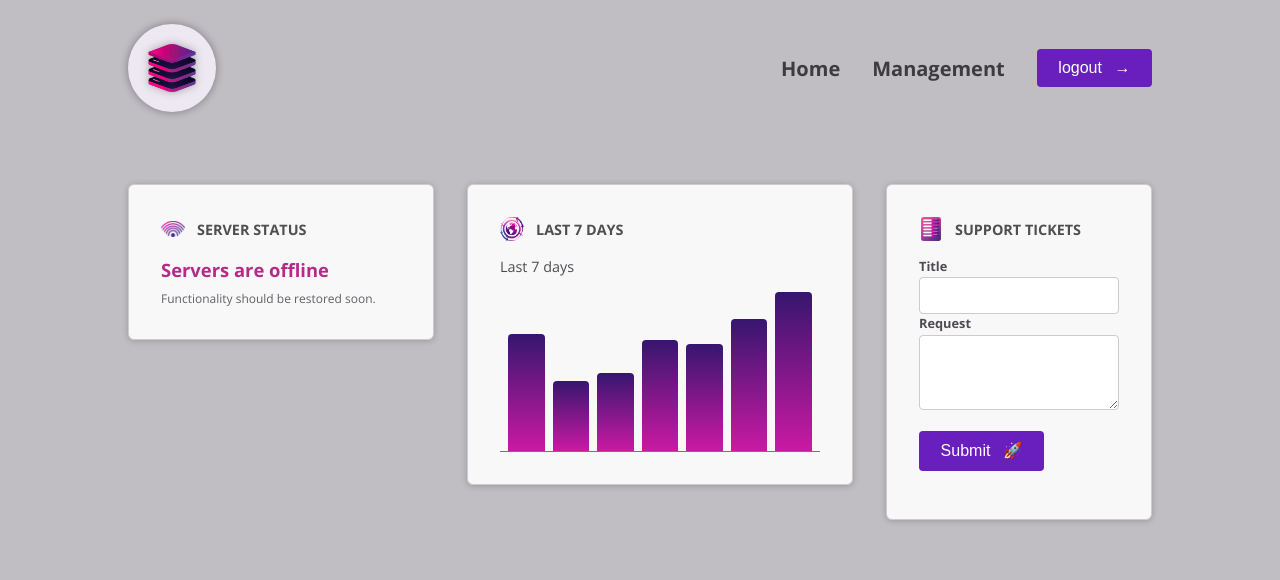
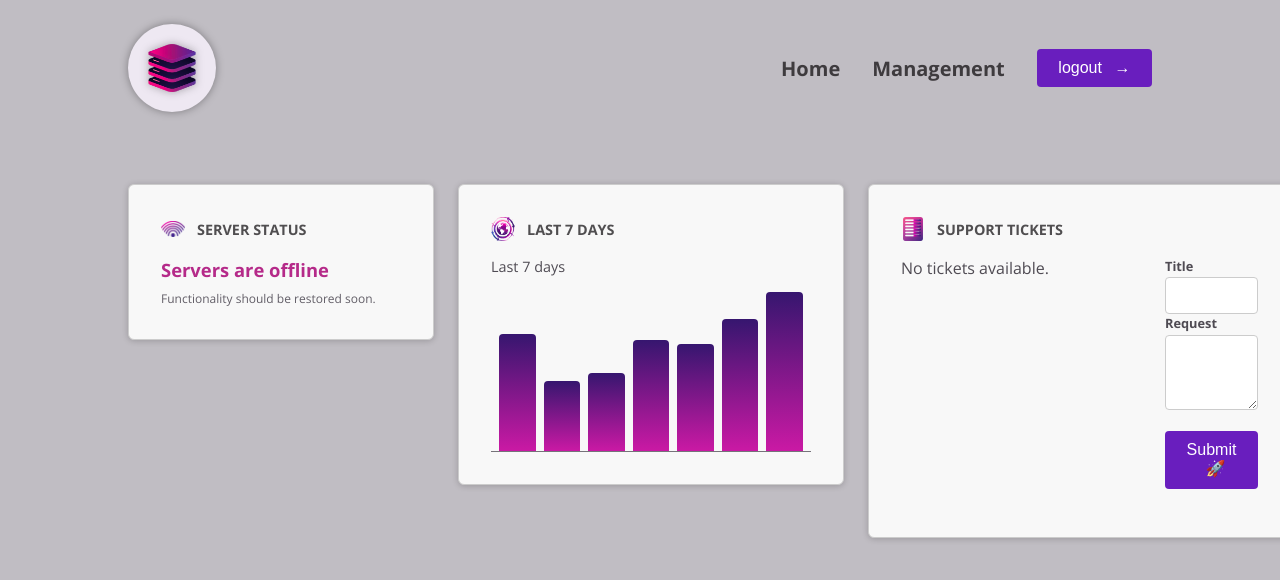
Before and after one commit to feihuan1/Angular-Admin-Desk-App, an Angular app: page / in a window 1280 px wide. Shown: the top 580 px of the page. Built offline with nearby package versions, Linux system fonts and the light colour scheme.

Commit message:
component deep dive

```diff
--- a/src/app/dashboard/tickets/new-ticket/new-ticket.component.html
+++ b/src/app/dashboard/tickets/new-ticket/new-ticket.component.html
@@ -1,10 +1,10 @@
 <form (ngSubmit)="onSubmit(titleInput.value, textInput.value)" #form>
   <app-control lable="Title">
     <!-- template variable start with # , pass in onsubmit can get it from ts file-->
-    <input name="title" id="title" #titleInput #input />
+    <input name="title" id="title" #titleInput #input [(ngModel)]="enteredTitle" />
   </app-control>
   <app-control lable="Request">
-    <textarea name="request" id="request" rows="3" #textInput #input></textarea>
+    <textarea name="request" id="request" rows="3" #textInput #input [(ngModel)]="enteredText"></textarea>
   </app-control>
   <p>
     <!-- template variable will point to the component it selected like below -->
--- a/src/app/dashboard/tickets/new-ticket/new-ticket.component.ts
+++ b/src/app/dashboard/tickets/new-ticket/new-ticket.component.ts
@@ -1,4 +1,4 @@
-import { AfterViewInit, Component, ElementRef, OnInit, viewChild, ViewChild, ViewChildren } from '@angular/core';
+import { AfterViewInit, Component, ElementRef, EventEmitter, OnInit, output, Output, viewChild, ViewChild, ViewChildren } from '@angular/core';
 import { ButtonComponent } from "../../../shared/button/button.component";
 import { ControlComponent } from "../../../shared/control/control.component";
 import { FormsModule } from '@angular/forms';
@@ -12,21 +12,30 @@ import { FormsModule } from '@angular/forms';
 })
 export class NewTicketComponent implements AfterViewInit, OnInit {
 
-  // @ViewChild("form") form?: ElementRef<HTMLFormElement>
-  private form = viewChild.required<ElementRef<HTMLFormElement>>("form")
+  @ViewChild("form") form?: ElementRef<HTMLFormElement>
+  // private form = viewChild.required<ElementRef<HTMLFormElement>>("form")
+
+  enteredTitle = ''
+  enteredText = ''
+  // @Output() add = new EventEmitter<{title: string; text: string}>()
+  add = output<{title: string; text: string}>()
 
   ngOnInit(): void {
     // console.log("init")
-    // console.log(this.form().nativeElement)
+    // console.log(this.form.nativeElement)
   }
   ngAfterViewInit(): void {
     // console.log("after view init")
-    // console.log(this.form().nativeElement)
+    // console.log(this.form.nativeElement)
   }
 
   onSubmit(title: string, ticketText: string, ) {
     // console.log(title)
     // console.log(ticketText)
-    // this.form().nativeElement.reset()
+    // this.add.emit({title: title, text: ticketText})
+    this.add.emit({title: this.enteredTitle, text: this.enteredText})
+    // this.form?.nativeElement.reset()
+    this.enteredText = ''
+    this.enteredTitle = ''
   }
 }
--- a/src/app/dashboard/tickets/ticket/ticket.component.css
+++ b/src/app/dashboard/tickets/ticket/ticket.component.css
@@ -0,0 +1,73 @@
+article {
+    border-radius: 4px;
+    background-color: #59555f;
+    color: #ded8e6;
+  }
+
+  h3 {
+    padding: 0.5rem;
+    margin: 0;
+    font-size: 0.9rem;
+    display: flex;
+    gap: 0.5rem;
+    align-items: center;
+  }
+
+  h3 div {
+    width: 0.9rem;
+    height: 0.9rem;
+    border-radius: 50%;
+  }
+
+  .ticket-open {
+    background-color: #de62e9;
+  }
+
+  .ticket-closed {
+    background-color: #51c788;
+  }
+
+  .text {
+    text-align: left;
+  }
+
+  button {
+    flex: 1;
+    width: 100%;
+    font: inherit;
+    background: transparent;
+    border: none;
+    color: #ded8e6;
+    display: flex;
+    justify-content: space-between;
+    align-items: center;
+  }
+
+  button span:first-child {
+    margin-bottom: 0.1rem;
+  }
+
+  button span:last-child {
+    width: 1rem;
+  }
+
+  p {
+    margin: 0;
+    padding: 1rem;
+    font-size: 0.9rem;
+  }
+
+  p:has(button) {
+    padding-top: 0;
+  }
+
+  p button {
+    padding: 0;
+    width: auto;
+    display: inline;
+    font-size: 0.75rem;
+  }
+
+  p button:hover {
+    color: #ec9fea;
+  }
--- a/src/app/dashboard/tickets/ticket/ticket.component.html
+++ b/src/app/dashboard/tickets/ticket/ticket.component.html
@@ -1 +1,52 @@
-<p>ticket works!</p>
+<article>
+    <h3>
+      <div
+        [class]="{
+          'ticket-open': data().status === 'open',
+          'ticket-closed': data().status === 'closed'
+        }"
+      ></div>
+      <button (click)="onToggleDetails()">
+        <span class="text">{{ data().title }}</span>
+        <span>
+          @if (detailVisible()) {
+          <svg
+            xmlns="http://www.w3.org/2000/svg"
+            fill="none"
+            viewBox="0 0 24 24"
+            stroke-width="1.5"
+            stroke="currentColor"
+            class="w-6 h-6"
+          >
+            <path
+              stroke-linecap="round"
+              stroke-linejoin="round"
+              d="m19.5 8.25-7.5 7.5-7.5-7.5"
+            />
+          </svg>
+
+          } @else {
+          <svg
+            xmlns="http://www.w3.org/2000/svg"
+            viewBox="0 0 24 24"
+            fill="currentColor"
+            class="w-6 h-6"
+          >
+            <path
+              fill-rule="evenodd"
+              d="M11.47 7.72a.75.75 0 0 1 1.06 0l7.5 7.5a.75.75 0 1 1-1.06 1.06L12 9.31l-6.97 6.97a.75.75 0 0 1-1.06-1.06l7.5-7.5Z"
+              clip-rule="evenodd"
+            />
+          </svg>
+          }
+        </span>
+      </button>
+    </h3>
+
+    @if (detailVisible()) {
+    <p>{{ data().request }}</p>
+
+    @if (data().status === 'open') {
+    <p><button (click)="onMarkAsCompleted()">Mark as completed</button></p>
+    } }
+  </article>
--- a/src/app/dashboard/tickets/ticket/ticket.component.ts
+++ b/src/app/dashboard/tickets/ticket/ticket.component.ts
@@ -1,4 +1,5 @@
-import { Component } from '@angular/core';
+import { Component, input, output, signal } from '@angular/core';
+import { Ticket } from './ticket.model';
 
 @Component({
   selector: 'app-ticket',
@@ -8,5 +9,18 @@ import { Component } from '@angular/core';
   styleUrl: './ticket.component.css'
 })
 export class TicketComponent {
+  // alias change the property name outside of conponent
+  data = input.required<Ticket>({alias: 'data'})
+  close = output()
 
+  detailVisible = signal(false)
+
+  onToggleDetails() {
+    // this.detailVisible.set(!this.detailVisible())
+    this.detailVisible.update((wasVisible) => ! wasVisible)
+  }
+
+  onMarkAsCompleted() {
+    this.close.emit()
+  }
 }
--- /dev/null
+++ b/src/app/dashboard/tickets/ticket/ticket.model.ts
@@ -0,0 +1,6 @@
+export interface Ticket {
+    id: string;
+    title: string;
+    request: string;
+    status: 'open' | 'closed';
+}
--- a/src/app/dashboard/tickets/tickets.component.html
+++ b/src/app/dashboard/tickets/tickets.component.html
@@ -1,3 +1,17 @@
+<div>
+  <ul>
+    @for (ticket of tickets; track ticket.id) {
+      <li>
+        <app-ticket [data]="ticket" (close)="onCloseTicket(ticket.id)" />
+        <!-- {{$last}} -->
+        <!-- $last $odd $even $count -->
+      </li>
+    } @empty {
+      <p>No tickets available.</p>
+    }
+  </ul>
+</div>
+
 <div id="new-ticket">
-  <app-new-ticket />
+  <app-new-ticket (add)="onAdd($event)" />
 </div>
--- a/src/app/dashboard/tickets/tickets.component.ts
+++ b/src/app/dashboard/tickets/tickets.component.ts
@@ -1,13 +1,37 @@
 import { Component } from '@angular/core';
 import { NewTicketComponent } from "./new-ticket/new-ticket.component";
+import { Ticket } from './ticket/ticket.model';
+import { TicketComponent } from "./ticket/ticket.component";
+import { tick } from '@angular/core/testing';
 
 @Component({
   selector: 'app-tickets',
   standalone: true,
-  imports: [NewTicketComponent],
+  imports: [NewTicketComponent, TicketComponent],
   templateUrl: './tickets.component.html',
   styleUrl: './tickets.component.css'
 })
 export class TicketsComponent {
+  tickets: Ticket[] = []
 
+
+  onAdd(ticketData: {title: string; text: string}){
+    const ticket: Ticket = {
+      title: ticketData.title,
+      request: ticketData.text,
+      id: Math.random.toString(),
+      status: 'open'
+    }
+
+    this.tickets.push(ticket)
+  }
+
+  onCloseTicket(id: string) {
+    this.tickets = this.tickets.map((ticket) => {
+      if( ticket.id === id) {
+        return {...ticket, status: 'closed'}
+      }
+      return ticket
+    })
+  }
 }
```
